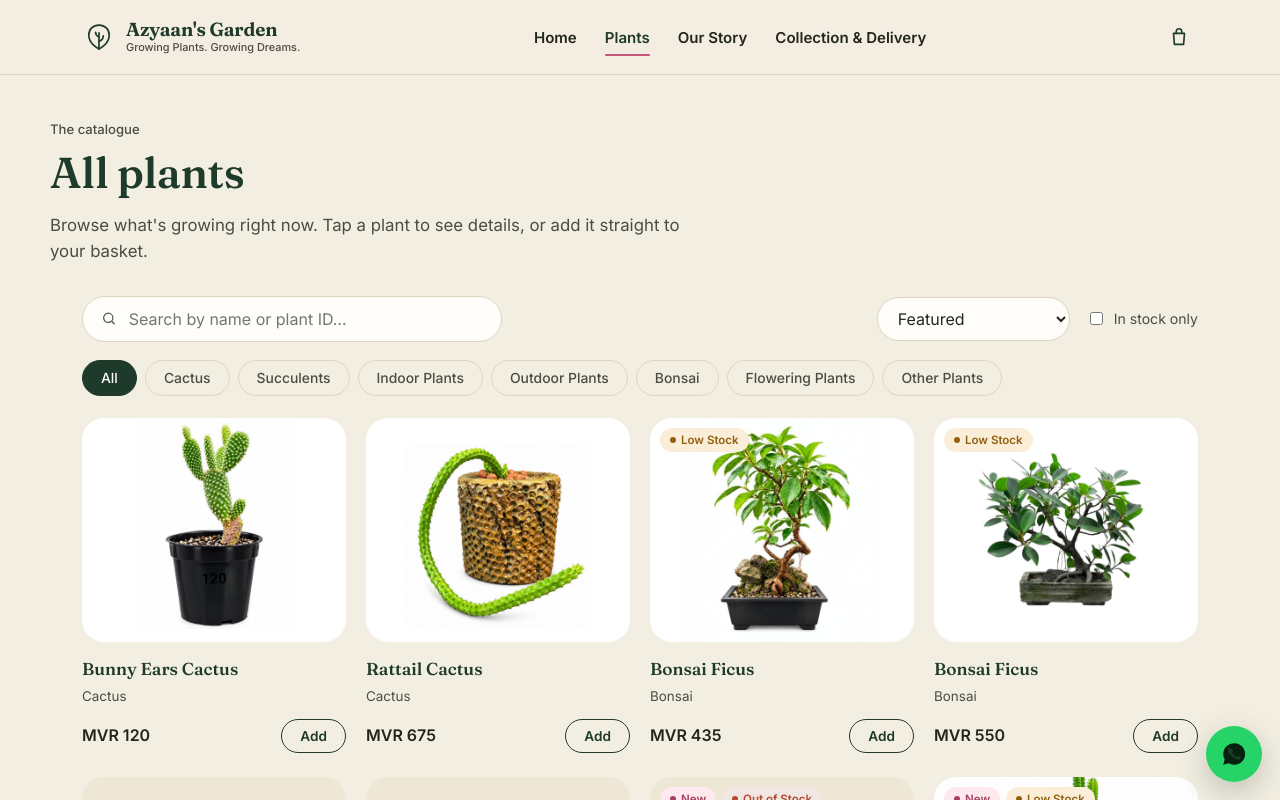
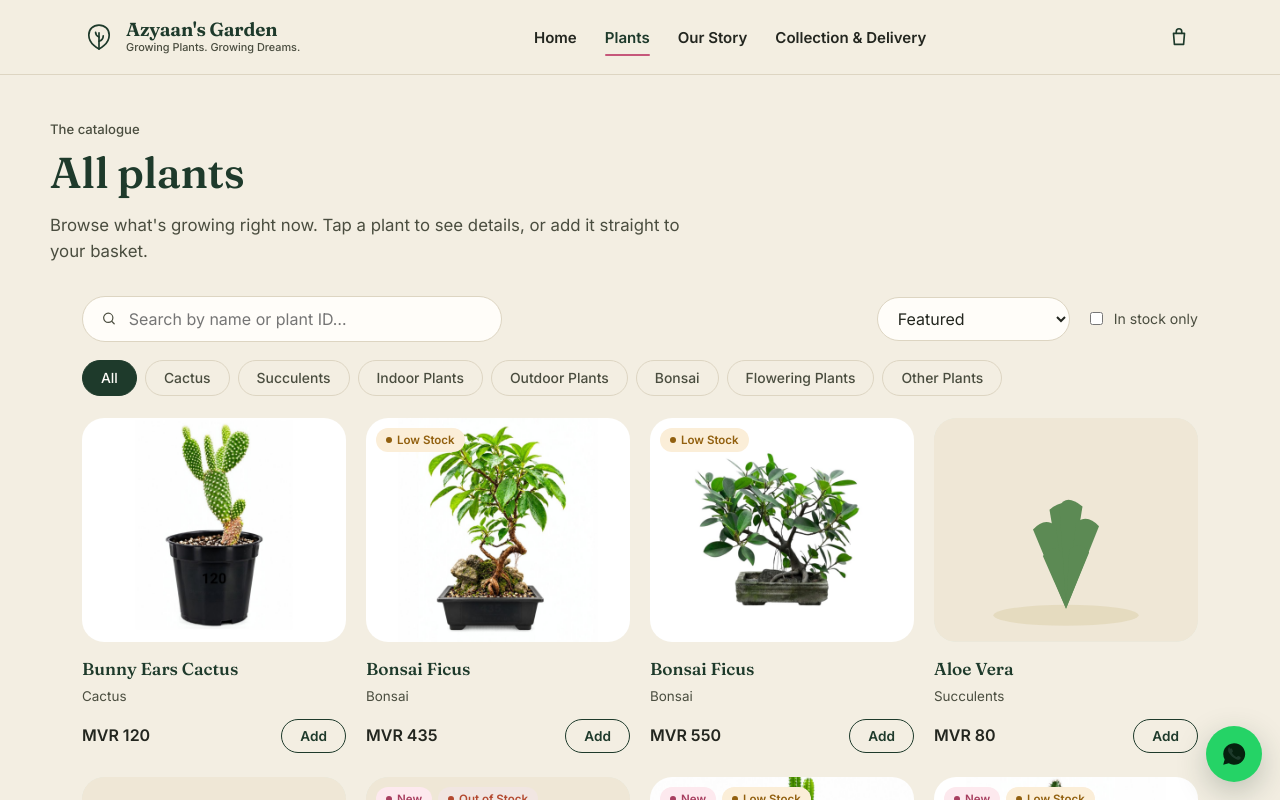
Before and after one commit to sinfiamuli-hue/azyaans-garden, a React (Vite) app: page /plants in a window 1280 px wide. Shown: the top 800 px of the page. Built offline with nearby package versions, Linux system fonts and the light colour scheme.

Commit message:
Update plants.js

```diff
--- a/src/data/plants.js
+++ b/src/data/plants.js
@@ -41,25 +41,6 @@ const plants = [
     category: "cactus",
     price: 120,
     image: "/images/plants/AG-120.jpg",
-    available: true,
-    stock: 3,
-    featured: true,
-    isNew: false,
-    description:
-      "A friendly, paddle-shaped cactus named for its two round ears. Slow-growing and easy to love — a good first cactus for a sunny windowsill.",
-    light: "Bright, direct sunlight",
-    watering: "Let soil dry out fully between waterings",
-    difficulty: "Easy",
-    size: "Small",
-    fact: "Its tiny golden dots aren't thorns — they're clusters of fine, fragile bristles called glochids.",
-  },
-  {
-    id: "AG-440",
-    name: "Rattail Cactus",
-    slug: "rattail-cactus-ag-440",
-    category: "cactus",
-    price: 675,
-    image: "/images/plants/AG-440.jpg",
     available: true,
     stock: 3,
     featured: true,
```
